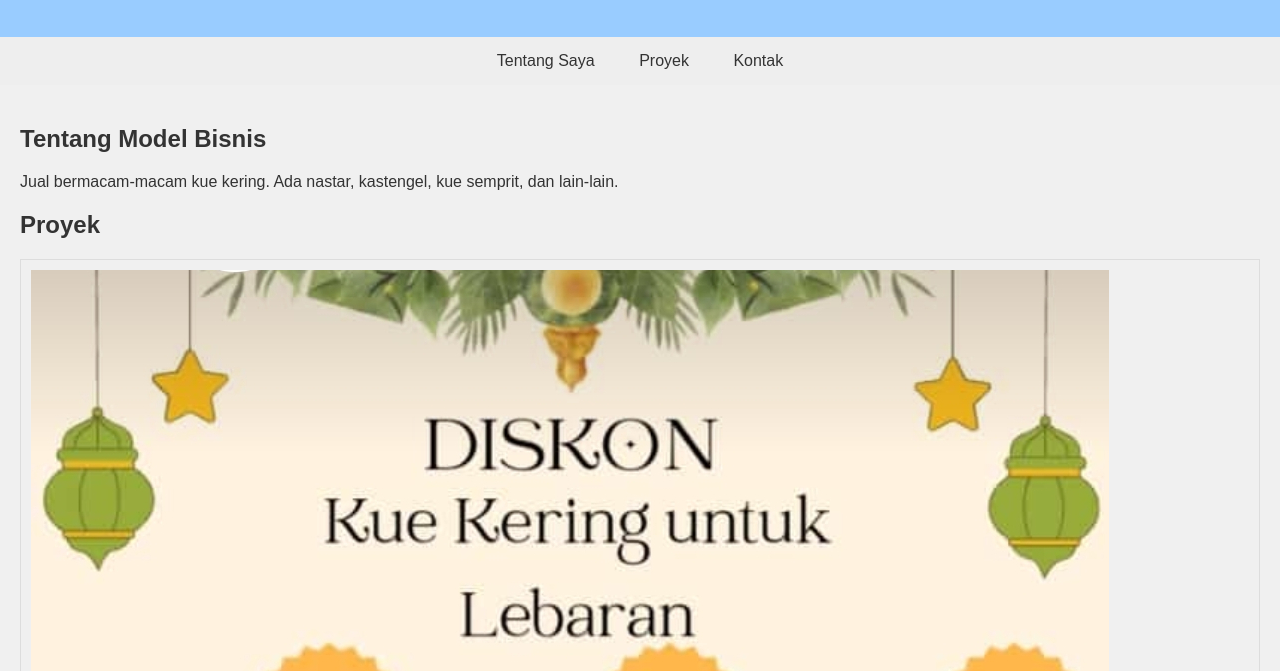
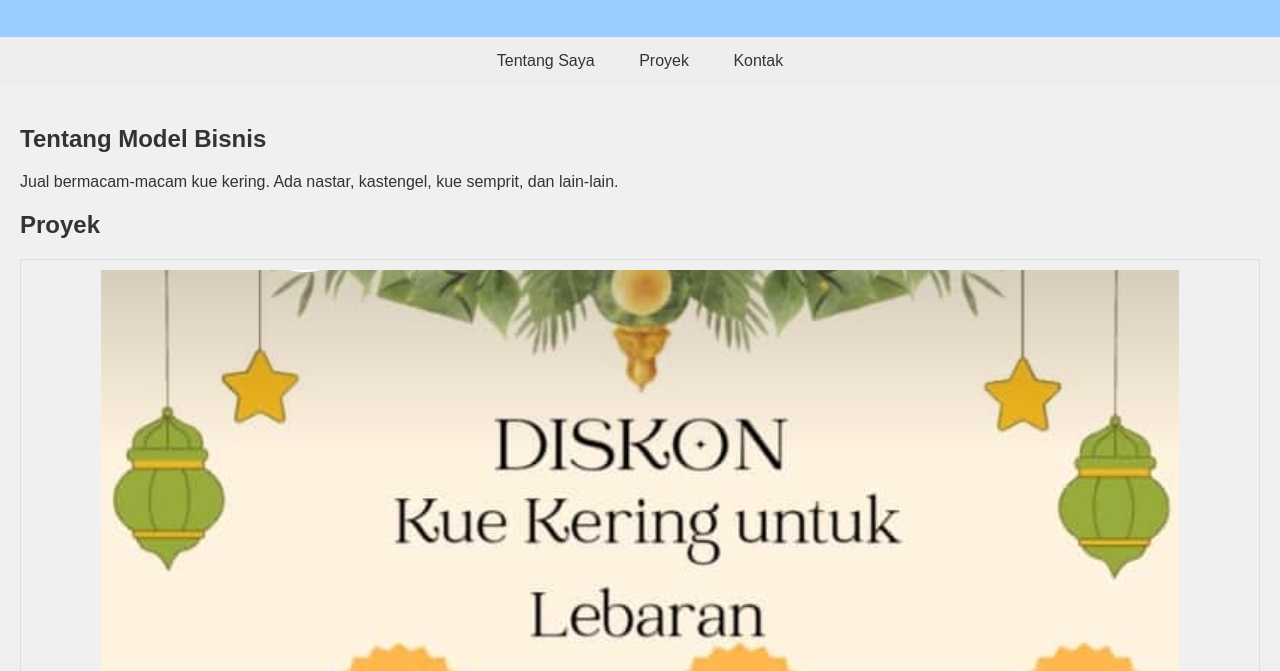
Before and after one commit to edeniaeden/TugasWebLE, a plain HTML site: page index.html in a window 1280 px wide. Shown: the part 129-800 px from the top of the page. Drawn offline with Linux system fonts and the light colour scheme.

Commit message:
Update index.html

```diff
--- a/index.html
+++ b/index.html
@@ -79,7 +79,7 @@
 
         <h2>Proyek</h2>
         <div class="project">
-            <img src="Kuker.jpg" alt="Proyek 1">
+            <center><img src="Kuker.jpg" alt="Proyek 1"></center>
         </div>
 
         <h2>Kontak</h2>
```
